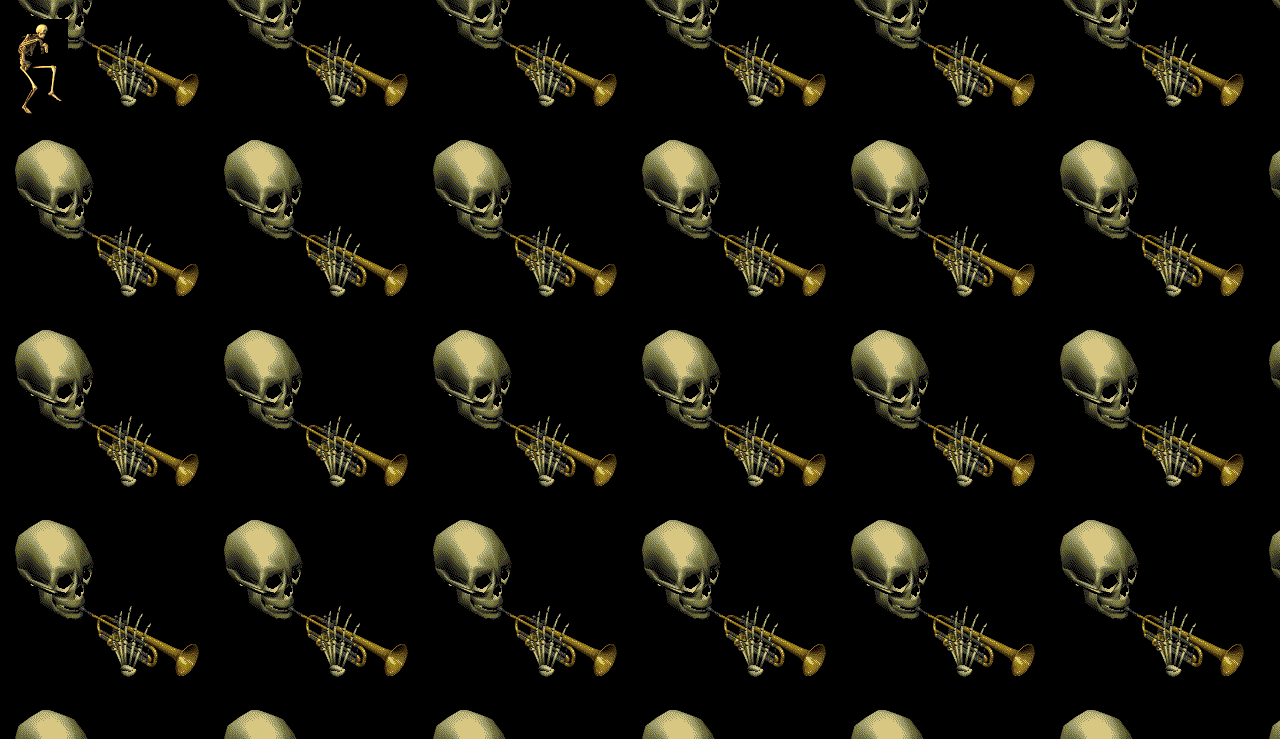
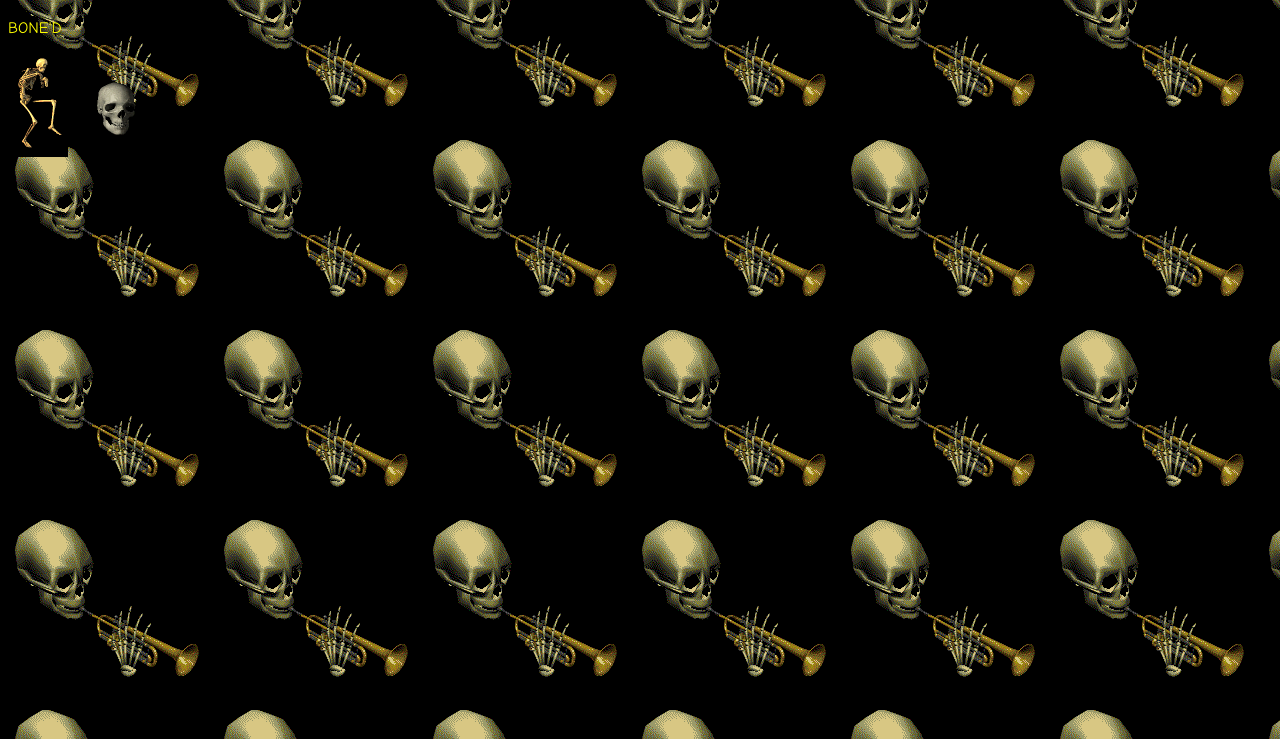
Before and after one commit to bodyquadrazidbody/THE-BONE-ZONE-2, a plain HTML site: page index.html in a window 1280 px wide. Shown: the part 61-800 px from the top of the page. Drawn offline with Linux system fonts and the light colour scheme.

Commit message:
Add files via upload

```diff
--- a/index.html
+++ b/index.html
@@ -14,7 +14,11 @@
         }
     </style>
     <h1 style="text-align: center;">THE BONE ZONE</h1>
+    <p>BONE'D</p>
 <img src="sneaky skeleton2.gif" alt="">
+<img src="skullturning_.gif" alt="">
+
+
 
 
 
```
